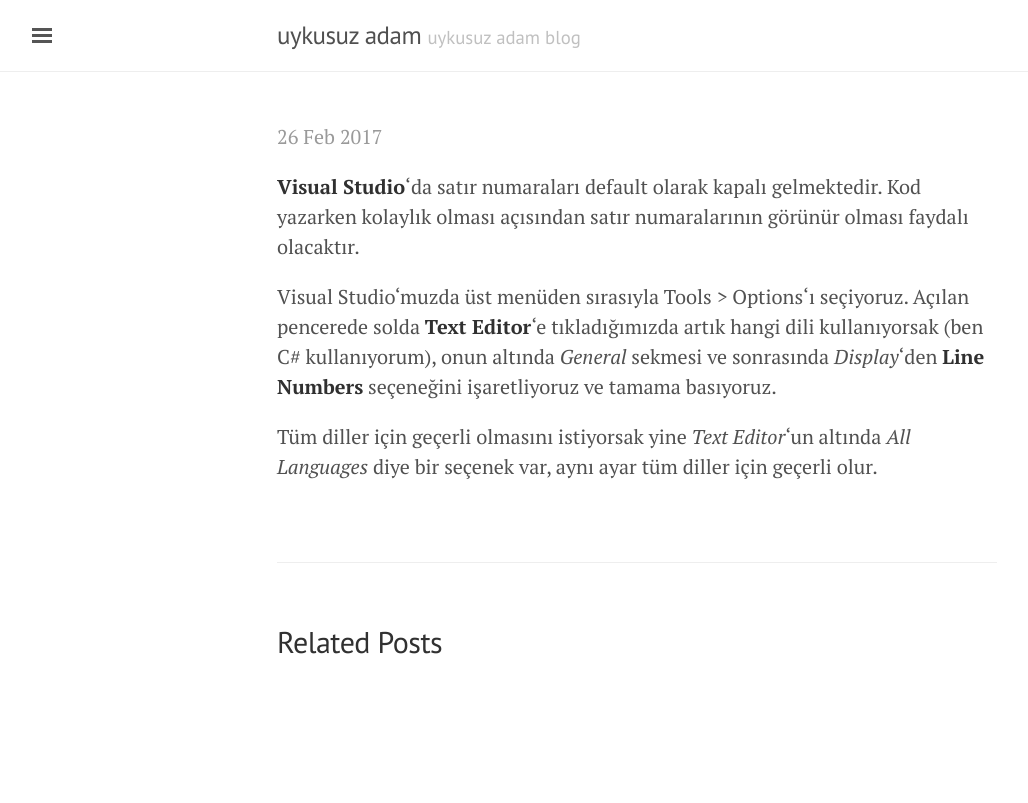
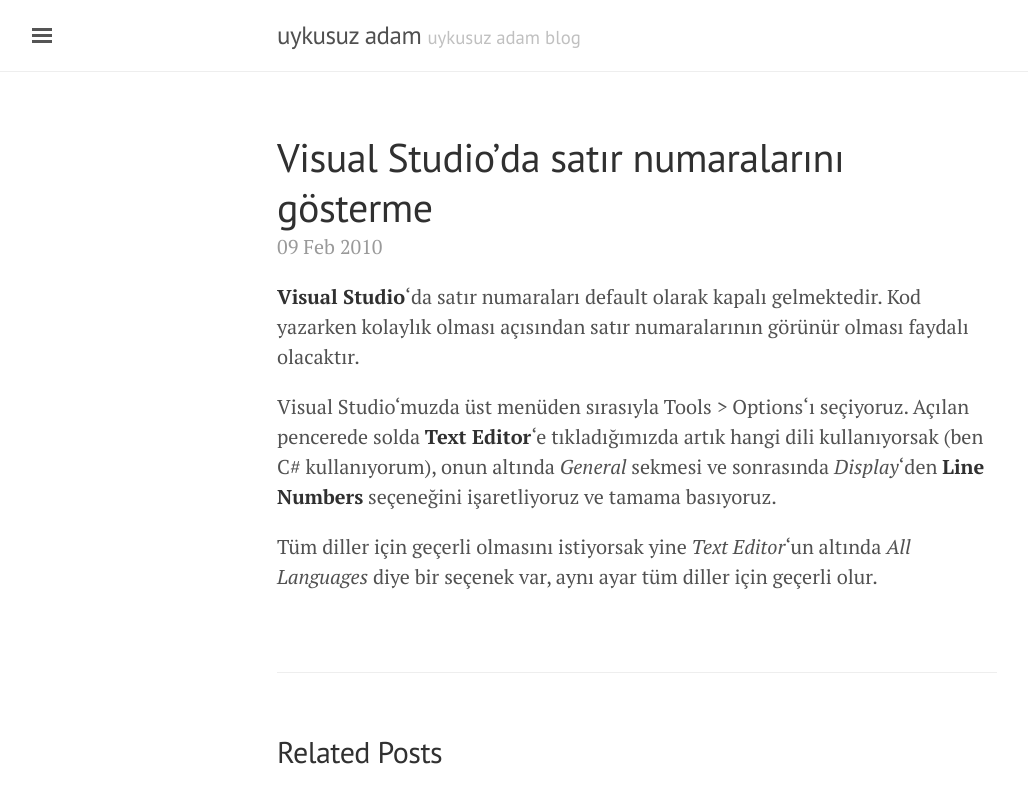
Before and after one commit to abdurrahman/abdurrahman.github.io, a Jekyll site: the page built from _posts/2010-02-09-visual-studioda-satir-numaralarini-gosterme.md, in a window 1280 px wide. Shown: the top 803 px of the page, without its empty margins (3-1031 px from the left). Built offline with Jekyll 4.4.1, drawn with Linux system fonts in a browser that asks for light colours; our own code applies the rules of GitHub Pages for plain Markdown files.

Commit message:
Update post and config

```diff
--- a/_config.yml
+++ b/_config.yml
@@ -2,7 +2,6 @@
 #
 # Use of `relative_permalinks` ensures post links from the index work properly.
 permalink:           pretty
-relative_permalinks: false
 
 # Setup
 title:               uykusuz adam
@@ -21,4 +20,5 @@
 # Custom vars
 version:             1.0.0
 
-gems: [jekyll-paginate]
+gems:
+   - jekyll-paginate
--- a/_posts/2010-02-09-visual-studioda-satir-numaralarini-gosterme.md
+++ b/_posts/2010-02-09-visual-studioda-satir-numaralarini-gosterme.md
@@ -1,7 +1,7 @@
 ---
 layout: post
-title: What's Jekyll?
-abstract: **Visual Studio**‘da satır numaraları default olarak kapalı gelmektedir. Kod yazarken kolaylık olması açısından satır numaralarının görünür olması faydalı olacaktır.
+title: Visual Studio’da satır numaralarını gösterme
+abstract: Visual Studio‘da satır numaraları default olarak kapalı gelmektedir. Kod yazarken kolaylık olması açısından satır numaralarının görünür olması faydalı olacaktır.
 ---
 
 **Visual Studio**‘da satır numaraları default olarak kapalı gelmektedir. Kod yazarken kolaylık olması açısından satır numaralarının görünür olması faydalı olacaktır.
```
